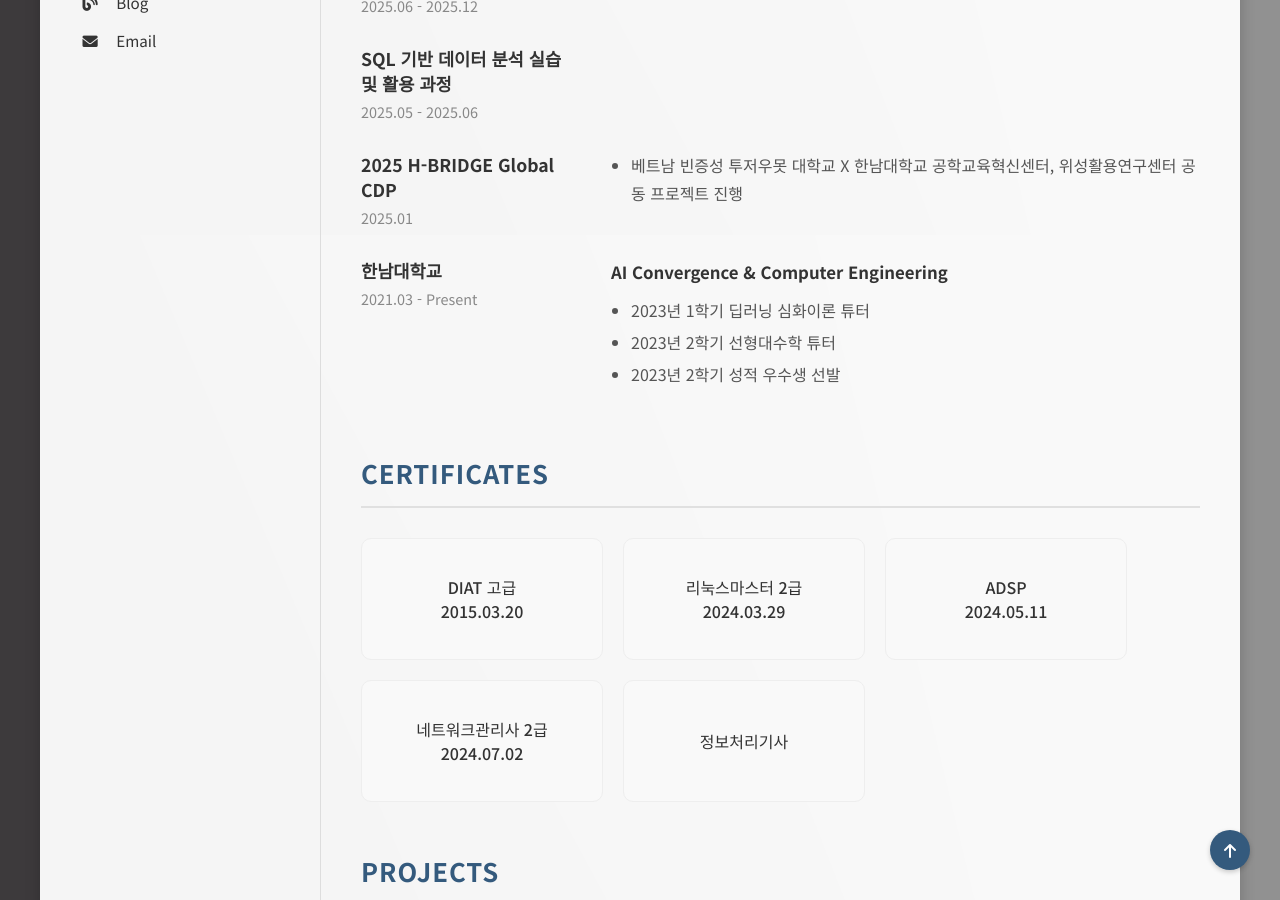
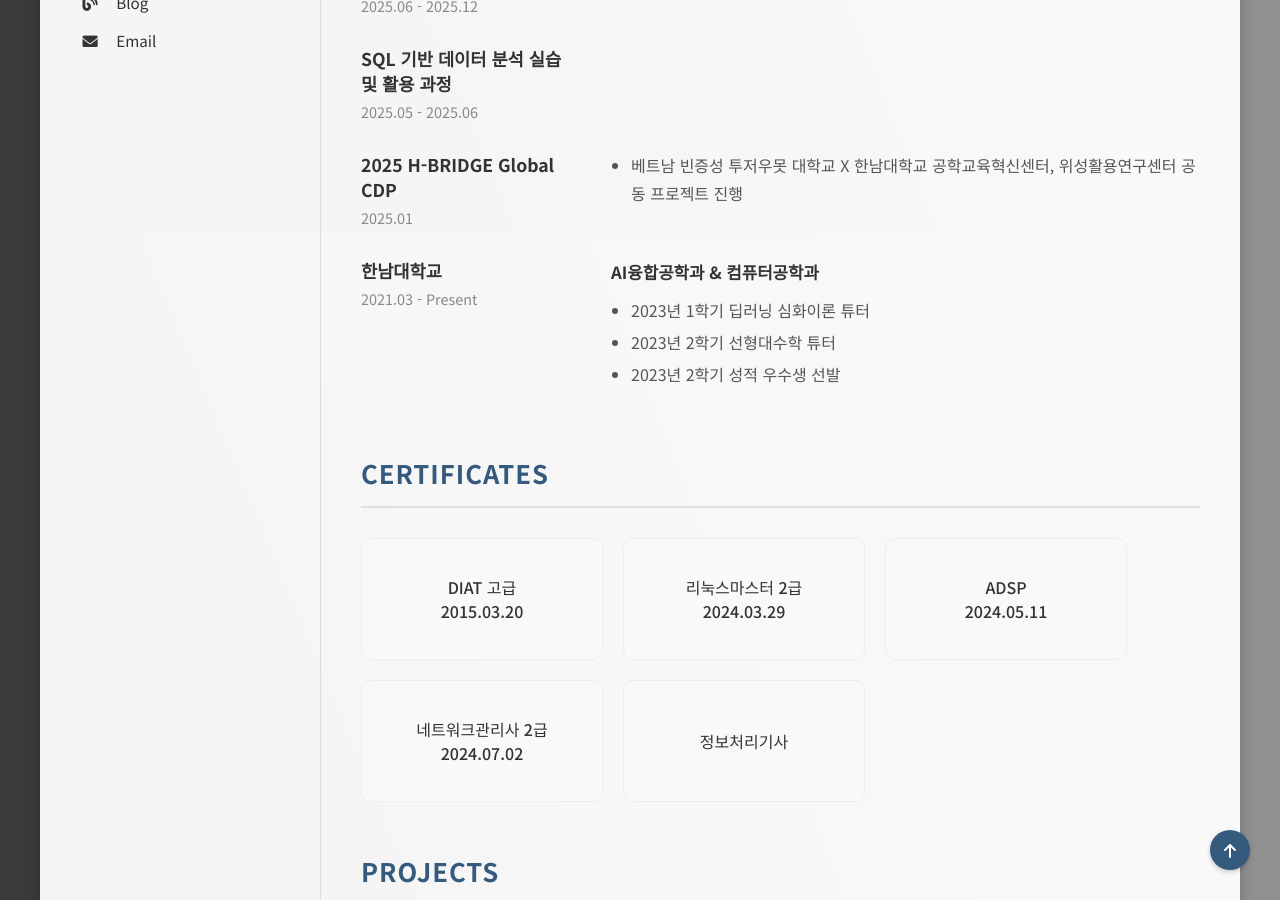
Before and after one commit to Leegaeune/Leegaeune.github.io, a Jekyll site: the page built from index.md, in a window 1280 px wide and 900 px high, scrolled down 665 px. Built offline with Jekyll 4.4.1, drawn with Linux system fonts in a browser that asks for light colours.

Commit message:
fix layout3

```diff
--- a/index.md
+++ b/index.md
@@ -72,7 +72,7 @@ title: Home
     </div>
     <div class="experience-right">
       <div class="experience-detail">
-        <h4>AI Convergence & Computer Engineering</h4>
+        <h4>AI융합공학과 & 컴퓨터공학과</h4>
         <ul>
           <li>2023년 1학기 딥러닝 심화이론 튜터</li>
           <li>2023년 2학기 선형대수학 튜터</li>
```
